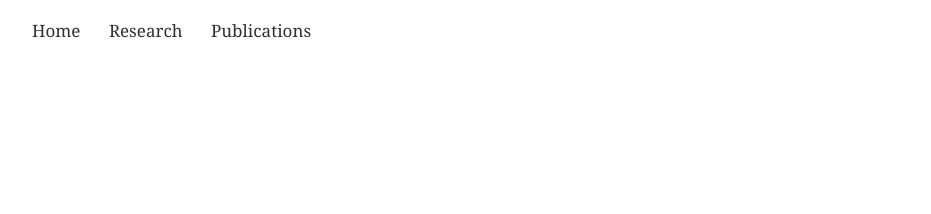
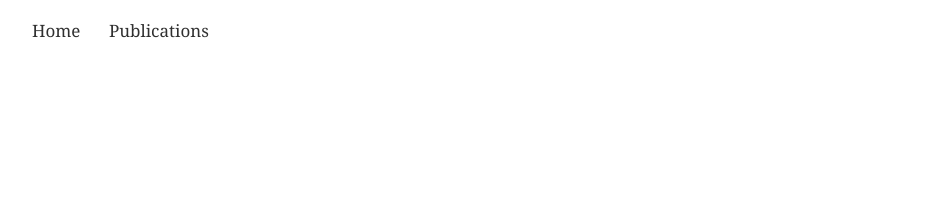
Before and after one commit to astrophpeter/astrophpeter.github.io, a Jekyll site: the page built from index.html, in a window 1280 px wide. Shown: the top 214 px of the page, without its empty margins (0-931 px from the left). Built offline with Jekyll 4.4.1, drawn with Linux system fonts in a browser that asks for light colours; nearby versions of some CDN libraries; the list of posts is cut into pages by our own code.

Commit message:
Update navigation.html

```diff
--- a/_includes/navigation.html
+++ b/_includes/navigation.html
@@ -2,8 +2,6 @@
 
         <a href="{{ "/" | relative_url  }}">Home</a>
 
-        <a href="{{ "/" | relative_url  }}research">Research</a>
-
         <a href="{{ "/" | relative_url  }}publications">Publications</a>
 
 </nav>
```
